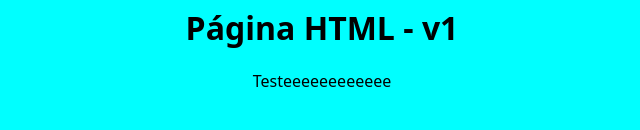
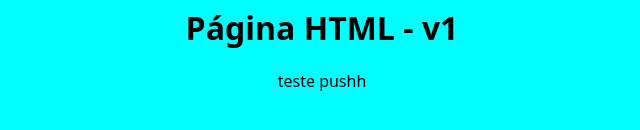
Before and after one commit to LuizBassoo/exerciciopipelines, a plain HTML site: page index.html in a window 1280 px wide. Shown: the part 354-484 px from the top of the page, 318-958 px from the left. Drawn offline with Linux system fonts and the light colour scheme.

Commit message:
testesadsdasda

```diff
--- a/index.html
+++ b/index.html
@@ -26,7 +26,7 @@
   <body>
     <header>
       <h1>Página HTML - v1</h1>
-      <p>Testeeeeeeeeeeee</p>
+      <p>teste pushh</p>
     </header>
   </body>
 </html>
```
